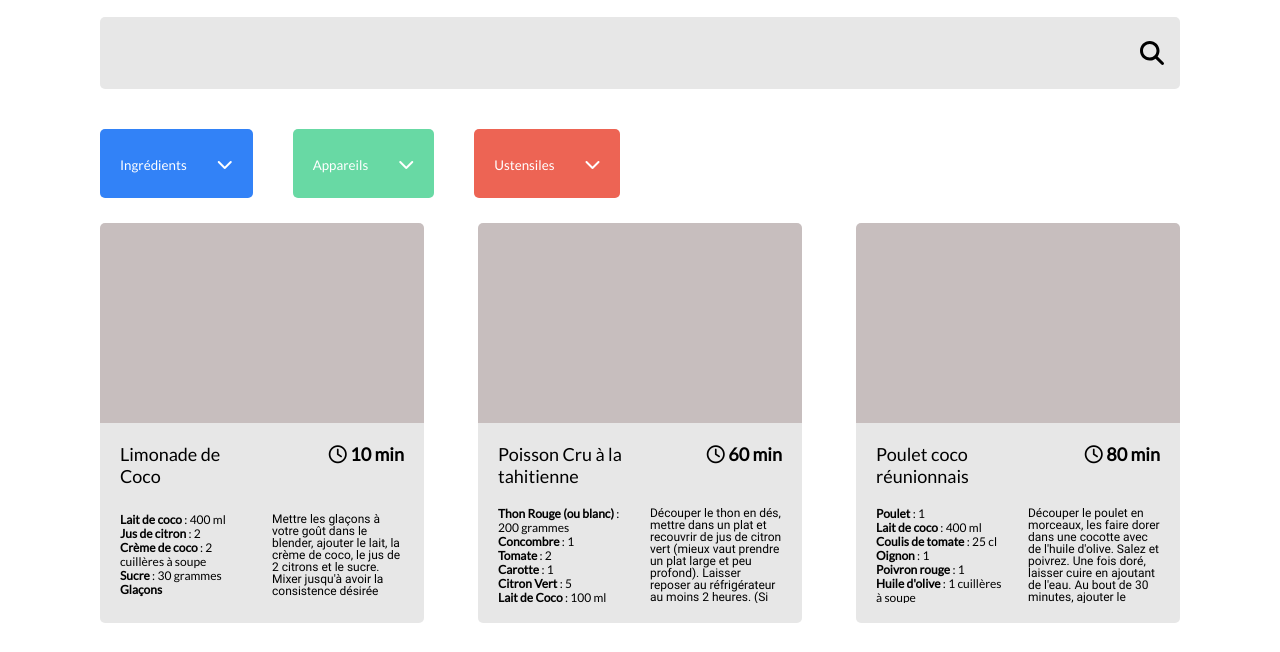
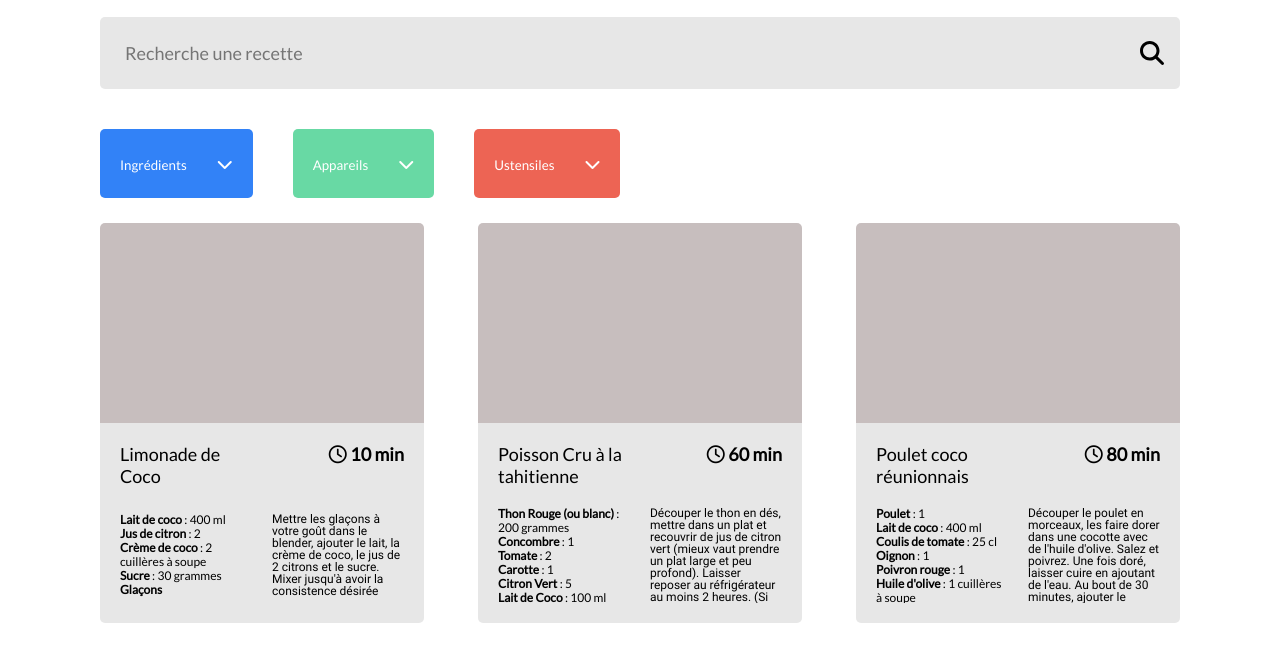
Before and after one commit to Redshark61/P6, a website with bundled scripts: page index.html in a window 1280 px wide. Shown: the part 139-791 px from the top of the page. Built offline with nearby package versions, Linux system fonts and the light colour scheme.

Commit message:
fix placeholder

```diff
--- a/index.html
+++ b/index.html
@@ -23,7 +23,7 @@
 		</header>
 		<main>
 			<section>
-				<div id="search"><input type="text" /></div>
+				<div id="search"><input type="text" placeholder="Recherche une recette" /></div>
 				<div id="tag-result" class="flex flex-g"></div>
 				<div class="flex">
 					<div class="tag-wrapper no-left" data-tag-type="ingredients">
```
